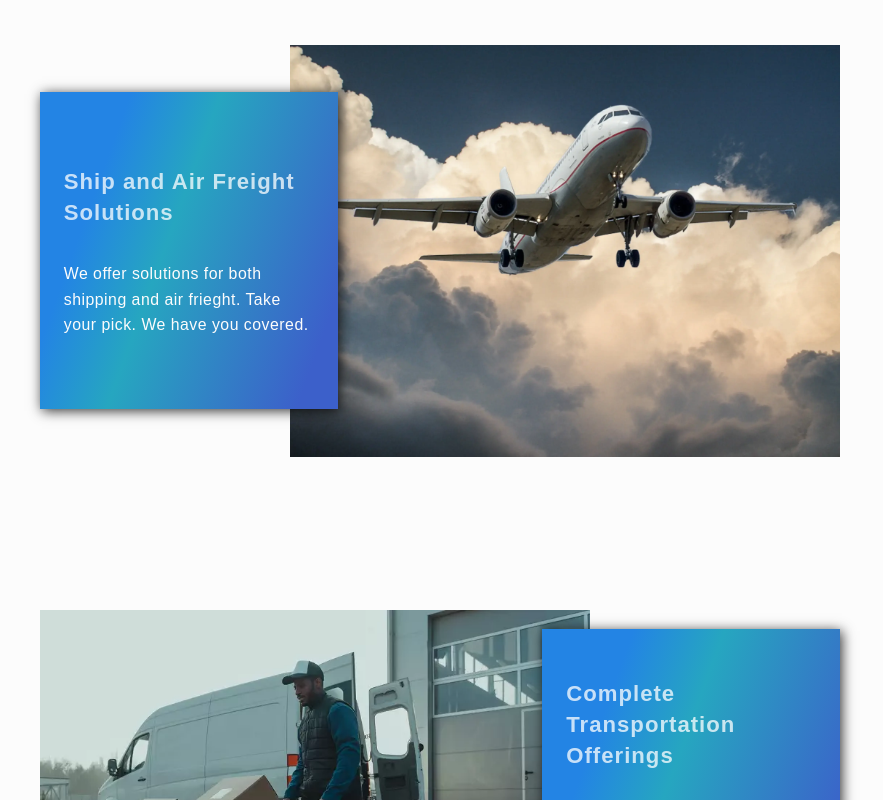
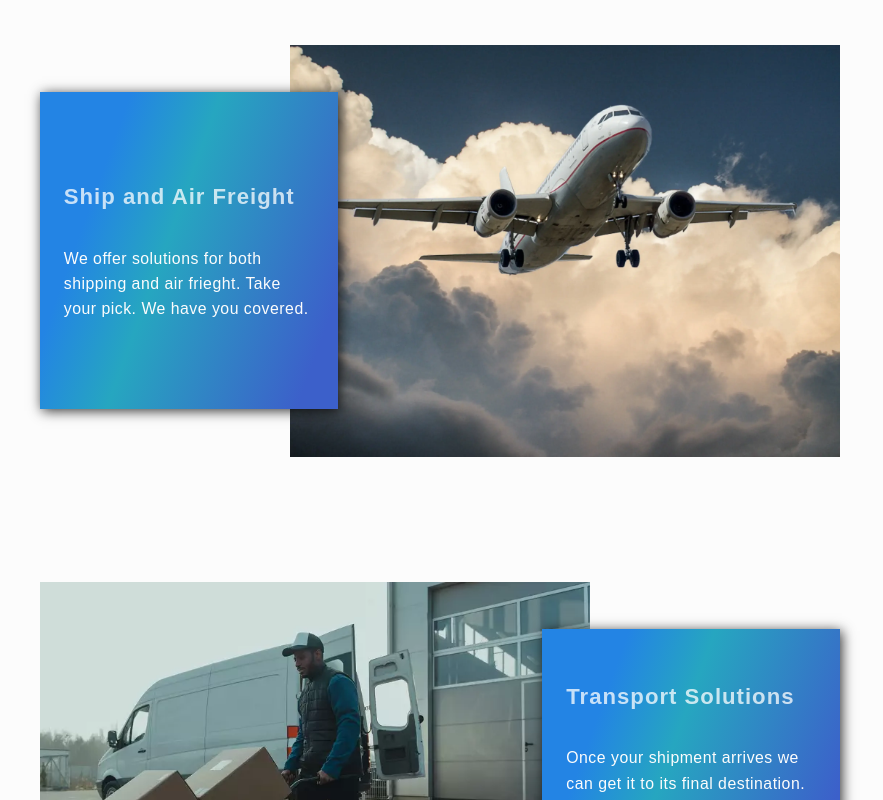
Before and after one commit to abeonweb/marine-express-site, a Next.js app: page / in a window 1280 px wide. Shown: the part 1960-2760 px from the top of the page, without its empty margins (200-1083 px from the left). Built offline with nearby package versions, Linux system fonts and the light colour scheme.

Commit message:
change feature text

```diff
--- a/data.js
+++ b/data.js
@@ -1,13 +1,13 @@
 const features = [
 
     {
-        title: "Ship and Air Freight Solutions",
+        title: "Ship and Air Freight",
         image: "../images/cargo-plane.webp",
         alt: "",
         text: "We offer solutions for both shipping and air frieght. Take your pick. We have you covered.",
     },
     {
-        title: "Complete Transportation Offerings",
+        title: "Transport Solutions",
         image: "../images/delivery.webp",
         alt: "",
         text: "Once your shipment arrives we can get it to its final destination. We provide insured vehicles that transport all across Nigeria",
```
